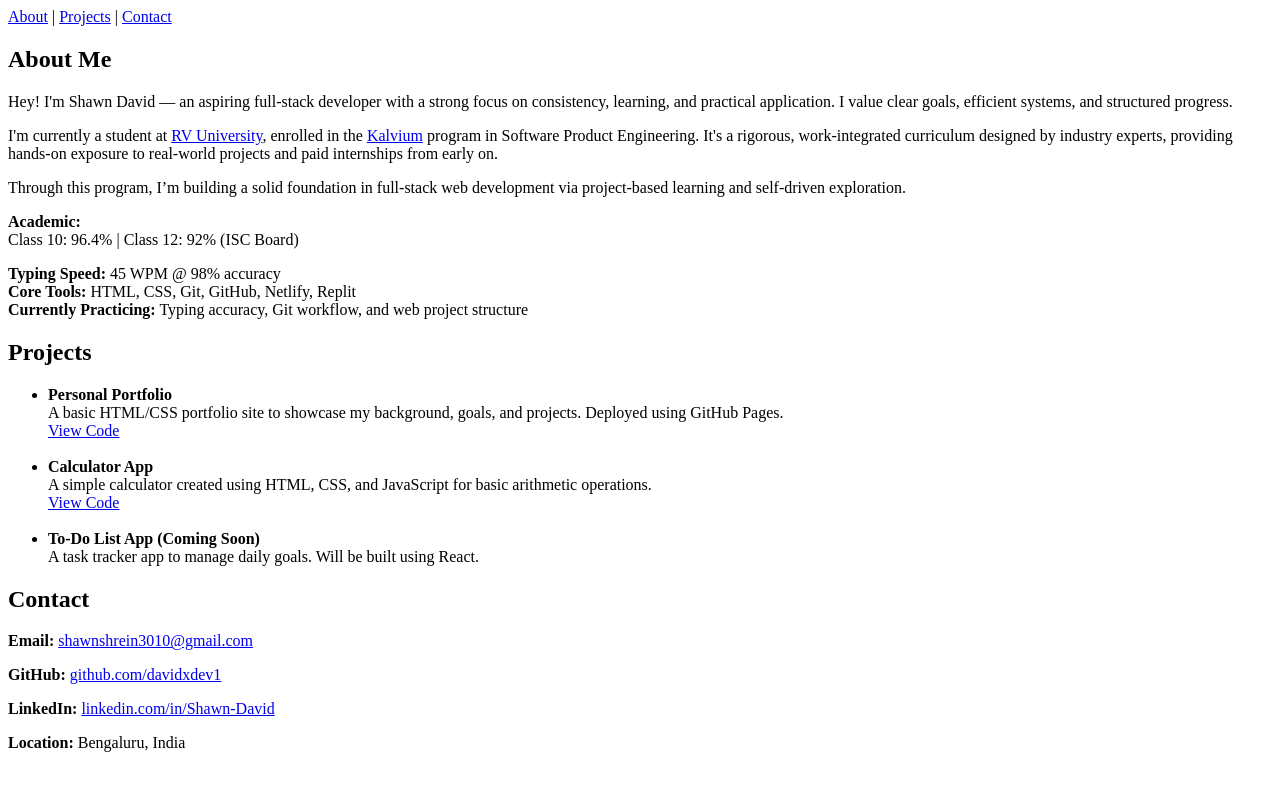
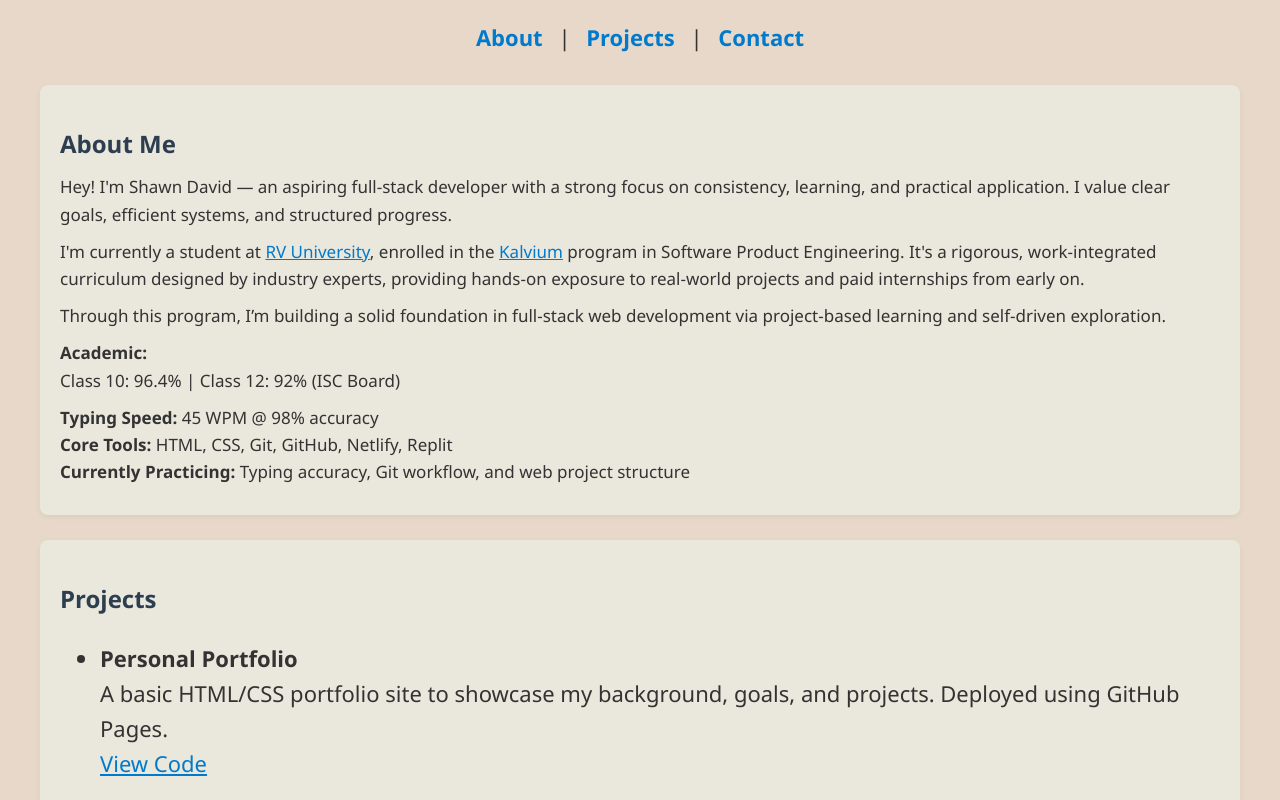
Before and after one commit to davidxdev1/git-practice, a plain HTML site: page index.html in a window 1280 px wide. Shown: the top 800 px of the page. Drawn offline with Linux system fonts and the light colour scheme.

Commit message:
styled portfolio using css

```diff
--- a/index.html
+++ b/index.html
@@ -3,9 +3,11 @@
 <head>
   <meta charset="UTF-8">
   <title>Shawn David - Portfolio</title>
+<link rel="stylesheet" href="style.css">
+
 </head>
 <body>
-
+<div class="container">
   <!-- Navigation -->
   <nav>
     <a href="#about">About</a> |
@@ -69,6 +71,6 @@
     <p><strong>LinkedIn:</strong> <a href="https://linkedin.com/in/Shawn-David" target="_blank">linkedin.com/in/Shawn-David</a></p>
     <p><strong>Location:</strong> Bengaluru, India</p>
   </section>
-
+ </div>
 </body>
 </html>
--- a/style.css
+++ b/style.css
@@ -1,10 +1,63 @@
 body {
-  background-color: red;
-  font-family: Arial, sans-serif;
-  text-align: center;
-  padding-top: 100px;
+  background-color: #e7d8c9; /* soft warm background */
+  color: #333;
+  font-size: 22px;
+  font-family: 'Segoe UI', sans-serif;
+  line-height: 1.6;
+  padding: 20px;
+  margin: 0;
 }
 
+.container {
+  width: 97.5%;
+  max-width: 1200px;
+  margin: 0 auto;
+}
+
+/* Navigation Bar */
+nav {
+  text-align: center;
+  margin-bottom: 30px;
+}
+
+nav a {
+  text-decoration: none;
+  color: #007acc;
+  margin: 0 10px;
+  font-weight: bold;
+}
+
+nav a:hover {
+  text-decoration: underline;
+}
+
+/* Section Styling */
+section {
+  margin-bottom: 25px; /* reduced gap between blocks */
+  padding: 20px;
+  background-color: #eae7dc; /* soft card bg */
+  border-radius: 8px;
+  box-shadow: 0 2px 6px rgba(0, 0, 0, 0.05);
+}
+
+/* Headings */
 h1 {
-  color: #333;
+  font-size: 24px;
+  margin-bottom: 10px;
+  color: #2c3e50;
 }
+
+/* Paragraphs */
+p {
+  font-size: 17px;
+  margin: 10px 0;
+}
+
+/* Links */
+a {
+  color: #007acc;
+}
+
+a:hover {
+  text-decoration: underline;
+}
```
